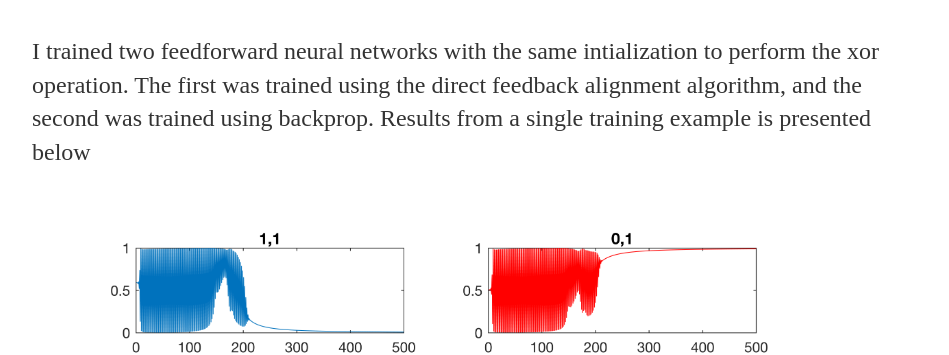
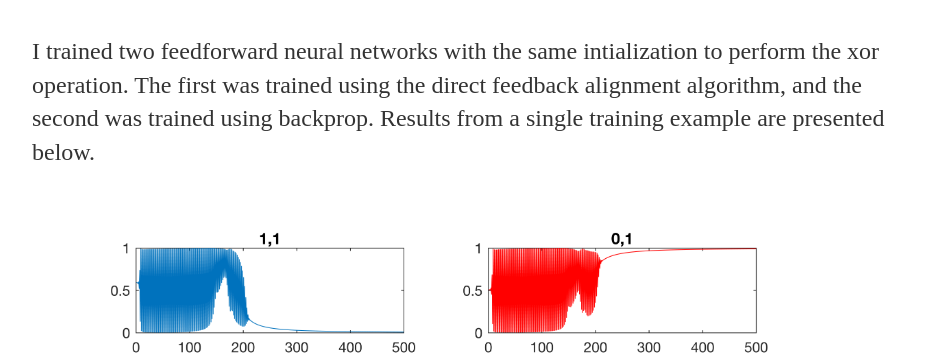
Before and after one commit to dbehrlich/dbehrlich.github.io, a Jekyll site: the page built from _posts/2016-10-15-daniel-ehrlich-direct-feedback-alignment.md, in a window 1280 px wide and 900 px high, scrolled down 466 px. Shown: the part 222-577 px from the top of the window, without its empty margins (160-1109 px from the left). Built offline with Jekyll 4.4.1, drawn with Linux system fonts in a browser that asks for light colours.

Commit message:
edit text

```diff
--- a/_posts/2016-10-15-daniel-ehrlich-direct-feedback-alignment.md
+++ b/_posts/2016-10-15-daniel-ehrlich-direct-feedback-alignment.md
@@ -12,7 +12,7 @@ date: 2016-10-15
 
 <h3>Results</h3>
 
-<p>I trained two feedforward neural networks with the same intialization to perform the xor operation. The first was trained using the direct feedback alignment algorithm, and the second was trained using backprop. Results from a single training example is presented below</p>
+<p>I trained two feedforward neural networks with the same intialization to perform the xor operation. The first was trained using the direct feedback alignment algorithm, and the second was trained using backprop. Results from a single training example are presented below.</p>
 
 <img src="/figures/DirectFeedbackAlignement_xor.png" alt="samples" style="width: 800px;"/>
 
```
